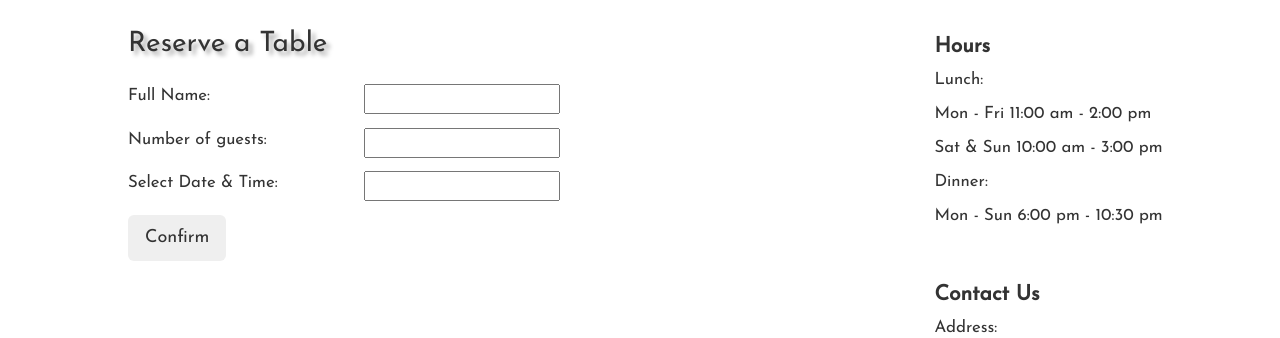
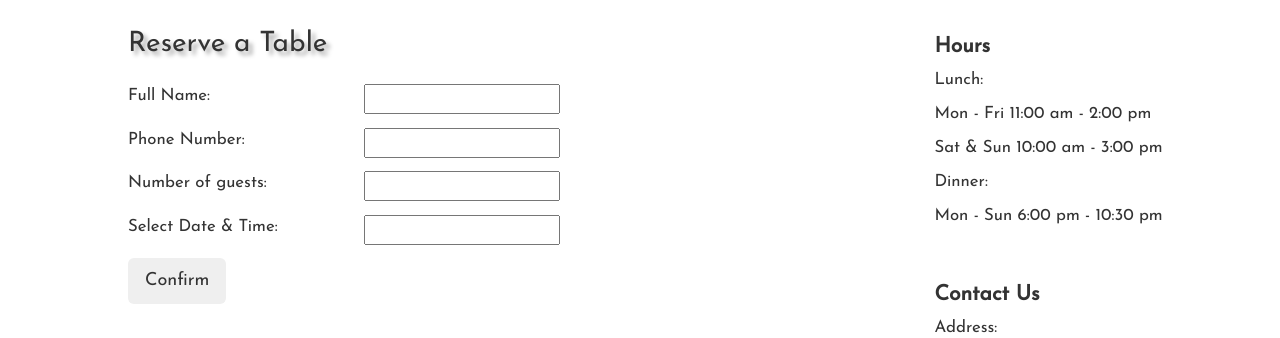
Before and after one commit to sangsabnis/RestaurantBooking, a plain HTML site: page CreateReservation.html in a window 1280 px wide. Shown: the part 462-800 px from the top of the page. Drawn offline with Linux system fonts and the light colour scheme.

Commit message:
Update CreateResevation

```diff
--- a/CreateReservation.html
+++ b/CreateReservation.html
@@ -36,6 +36,10 @@
 		<content>
 			<div class="row my-table">
 				<div class="col-md-4">Full Name:</div>
+				<div class="col-md-4"><input type="text" required/></div>
+			</div>
+			<div class="row my-table">
+				<div class="col-md-4">Phone Number:</div>
 				<div class="col-md-4"><input type="text" required/></div>
 			</div>
 			<div class="row my-table">
```
